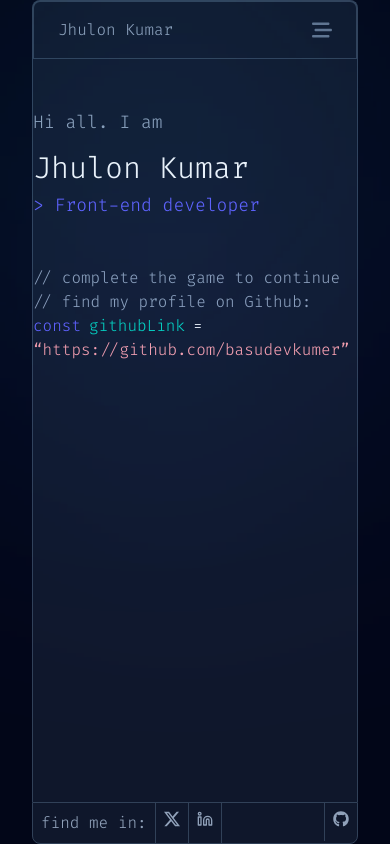
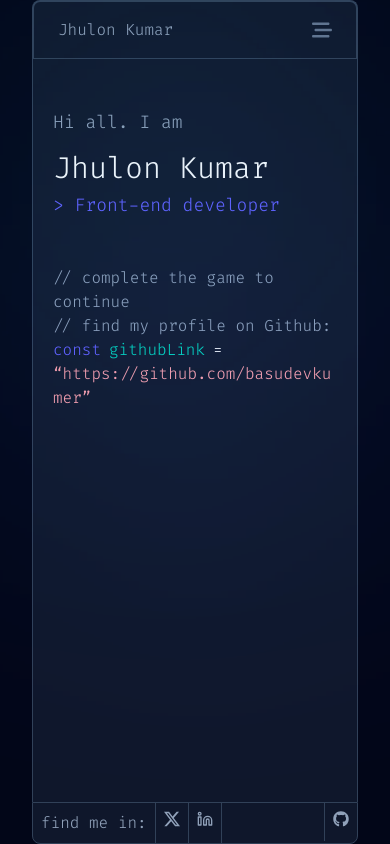
Before and after one commit to basudevkumer/jhulon-kumar-portfolio, a React (Vite) app: page / in a window 390 px wide. Built offline with nearby package versions, Linux system fonts and the light colour scheme.

Commit message:
home desigh issu solve

```diff
--- a/src/component/home/Index.jsx
+++ b/src/component/home/Index.jsx
@@ -8,7 +8,7 @@ const Hello = () => {
   return (
     <section className=" h-full w-full border  border-b-0 lg:border border-slate_700   bg-slate_900   ">
       <Container>
-        <div className=" py-[50px] sm:px-5  sm:py-[150px] md:py-[150px] lg:py-[40px]   grid grid-cols-1 lg:grid-cols-2 items-center w-full  gap-x-[146px] ">
+        <div className=" py-[50px] px-5  sm:py-[150px] md:py-[150px] lg:py-[40px]   grid grid-cols-1 lg:grid-cols-2 items-center w-full  gap-x-[146px] ">
           <div className="md:pl-[100px] sm:pl-[40px]">
             <div className=" pb-12 sm:pb-[75px] ">
               <h6 className="body_thin_lg text-slate_400">Hi all. I am</h6>
```
